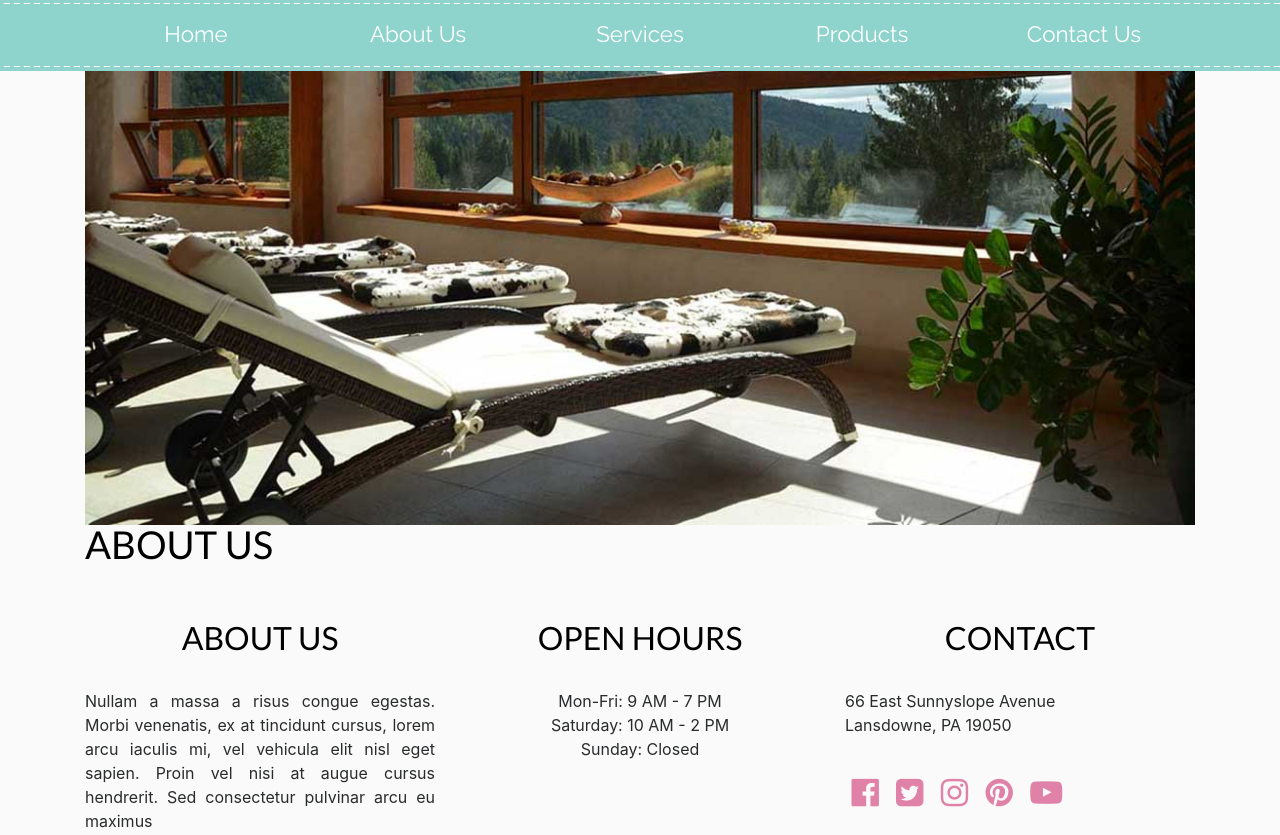
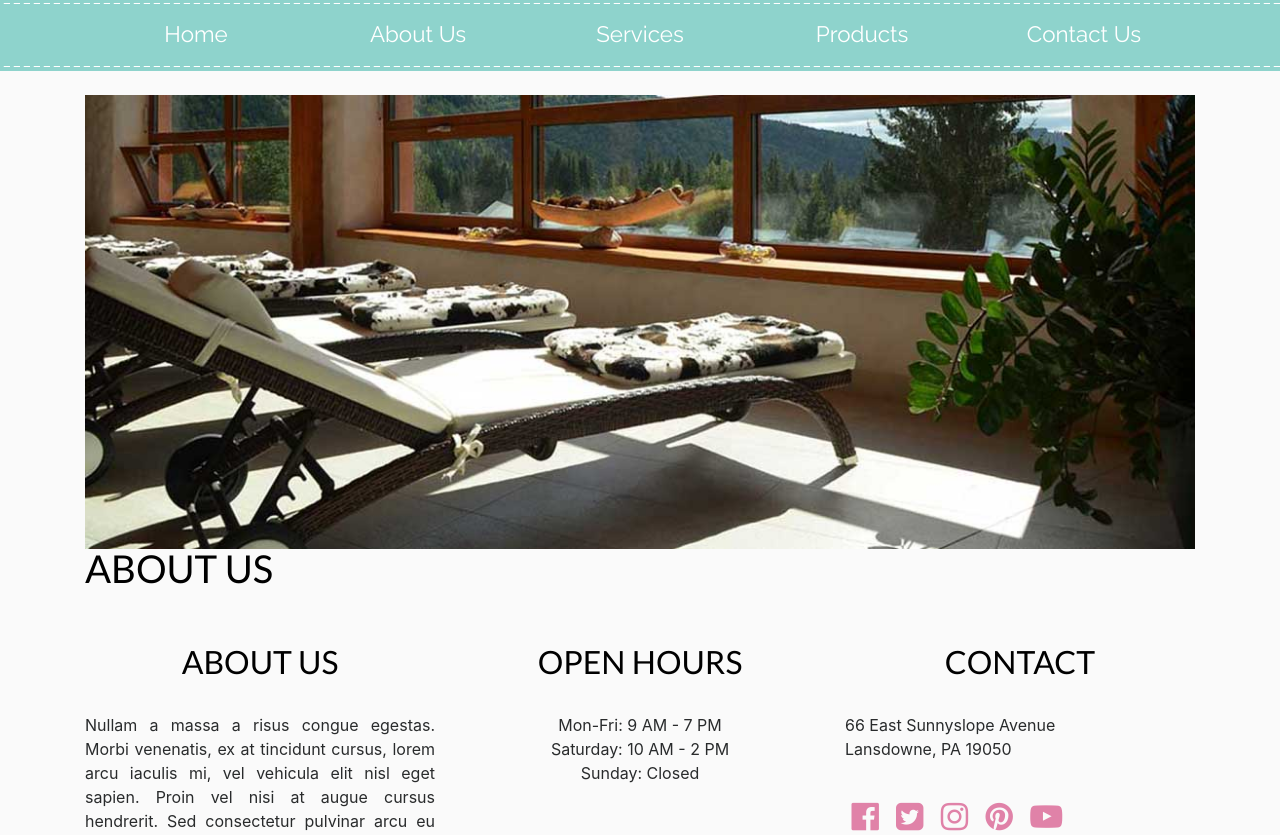
Before and after one commit to petriDiaconescu/Bootstrap-4, a PHP site: page /about.php in a window 1280 px wide. Shown: the part 228-1063 px from the top of the page. Run offline with PHP 8.4, Linux system fonts and the light colour scheme; data that the repository does not hold is empty; some web fonts are replaced.

Commit message:
Add some padding space with pt-4 class where p stands for padding and t for top

```diff
--- a/about.php
+++ b/about.php
@@ -3,7 +3,7 @@
   include 'templates/navigation.php';
   $title = 'About Us';
 ?>
-<div class="container">
+<div class="container pt-4">
   <div class="row">
     <div class="col-12 hero">
       <img src="img/about_us.jpg" alt="" class="img-fluid"/>
```
Also changed, not shown: 2 other files.
